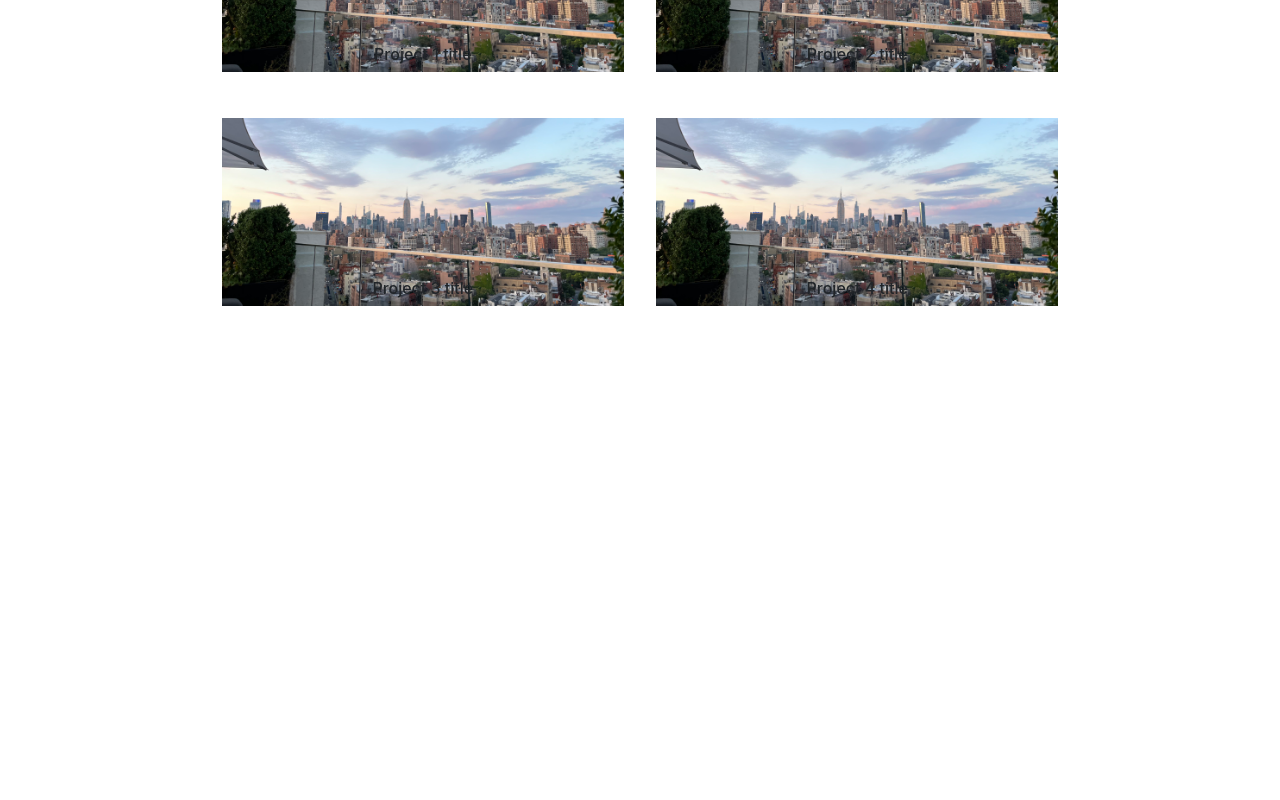
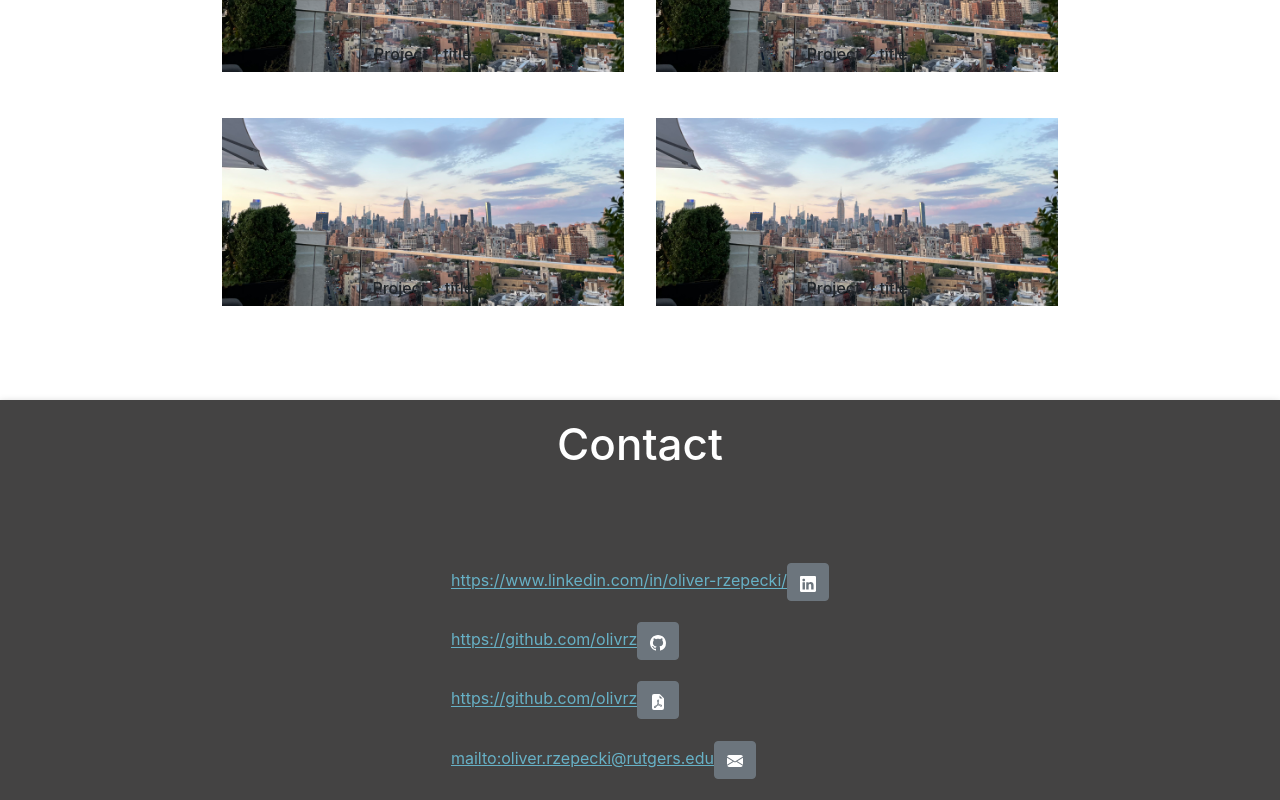
Before and after one commit to olivrz/personal_website, a React (Create React App) app: page / in a window 1280 px wide. Shown: the part 1535-2335 px from the top of the page. Before the commit the page ends 1887 px from the top, so only its background shows below. Built offline with nearby package versions, Linux system fonts and the light colour scheme.

Commit message:
Add social media links

```diff
--- a/package.json
+++ b/package.json
@@ -6,6 +6,7 @@
     "@testing-library/jest-dom": "^5.16.5",
     "@testing-library/react": "^13.4.0",
     "@testing-library/user-event": "^13.5.0",
+    "bootstrap-icons": "^1.9.1",
     "eslint": "8.22.0",
     "react": "^18.2.0",
     "react-dom": "^18.2.0",
--- a/src/app/App.css
+++ b/src/app/App.css
@@ -77,7 +77,7 @@ body {
 .section-title {
   display: inline;
   text-align: center;
-  width: 100%
+  width: 100%;
 }
 
 .App-link {
@@ -89,13 +89,13 @@ body {
 }
 
 .flex-container {
-  height: 400px;
-  width: 95%;
   display: flex;
-  background-color: rgba(124, 234, 255, 0.67);
+  flex-wrap: wrap;
+  justify-content: center;
+  background-color: rgb(68, 67, 67);
   margin: auto;
   box-shadow: rgba(0, 0, 0, 0.3) 0px 3px 8px;
-  border-radius: 3vh;
+  height: 50vmin;
 }
 
 .item {
@@ -180,7 +180,16 @@ h3.experience-title {
 
 }
 
+.contact-title {
+  color: white;
+  text-emphasis: none;
+}
+
 .media-component {
+  display: grid;
+}
+
+.link-box {
   display: grid;
 }
 
--- a/src/app/App.js
+++ b/src/app/App.js
@@ -9,6 +9,7 @@ import Header from '../components/Header';
 import NavBar from '../components/NavBar';
 import About from '../components/About';
 import WebSection from '../components/WebSection';
+import Footer from '../components/Footer';
 
 function App() {
   return (
@@ -26,6 +27,7 @@ function App() {
       </Router>
           <About />
           <WebSection />
+          <Footer />
       </div>
   );
 }
--- a/src/components/Footer.js
+++ b/src/components/Footer.js
@@ -1,11 +1,86 @@
 import React from 'react';
+import SocialMedia from '../components/SocialMedia'
+
+const getMediaIcon = (media) => {
+    switch(media) {
+        case 'pdf': {
+            return (
+                <button type="button" className="btn btn-secondary">
+                    <svg xmlns="http://www.w3.org/2000/svg" width="16" height="16" fill="currentColor"
+                         className="bi bi-file-earmark-pdf-fill" viewBox="0 0 16 16">
+                        <path
+                            d="M5.523 12.424c.14-.082.293-.162.459-.238a7.878 7.878 0 0 1-.45.606c-.28.337-.498.516-.635.572a.266.266 0 0 1-.035.012.282.282 0 0 1-.026-.044c-.056-.11-.054-.216.04-.36.106-.165.319-.354.647-.548zm2.455-1.647c-.119.025-.237.05-.356.078a21.148 21.148 0 0 0 .5-1.05 12.045 12.045 0 0 0 .51.858c-.217.032-.436.07-.654.114zm2.525.939a3.881 3.881 0 0 1-.435-.41c.228.005.434.022.612.054.317.057.466.147.518.209a.095.095 0 0 1 .026.064.436.436 0 0 1-.06.2.307.307 0 0 1-.094.124.107.107 0 0 1-.069.015c-.09-.003-.258-.066-.498-.256zM8.278 6.97c-.04.244-.108.524-.2.829a4.86 4.86 0 0 1-.089-.346c-.076-.353-.087-.63-.046-.822.038-.177.11-.248.196-.283a.517.517 0 0 1 .145-.04c.013.03.028.092.032.198.005.122-.007.277-.038.465z"></path>
+                        <path fillRule="evenodd"
+                              d="M4 0h5.293A1 1 0 0 1 10 .293L13.707 4a1 1 0 0 1 .293.707V14a2 2 0 0 1-2 2H4a2 2 0 0 1-2-2V2a2 2 0 0 1 2-2zm5.5 1.5v2a1 1 0 0 0 1 1h2l-3-3zM4.165 13.668c.09.18.23.343.438.419.207.075.412.04.58-.03.318-.13.635-.436.926-.786.333-.401.683-.927 1.021-1.51a11.651 11.651 0 0 1 1.997-.406c.3.383.61.713.91.95.28.22.603.403.934.417a.856.856 0 0 0 .51-.138c.155-.101.27-.247.354-.416.09-.181.145-.37.138-.563a.844.844 0 0 0-.2-.518c-.226-.27-.596-.4-.96-.465a5.76 5.76 0 0 0-1.335-.05 10.954 10.954 0 0 1-.98-1.686c.25-.66.437-1.284.52-1.794.036-.218.055-.426.048-.614a1.238 1.238 0 0 0-.127-.538.7.7 0 0 0-.477-.365c-.202-.043-.41 0-.601.077-.377.15-.576.47-.651.823-.073.34-.04.736.046 1.136.088.406.238.848.43 1.295a19.697 19.697 0 0 1-1.062 2.227 7.662 7.662 0 0 0-1.482.645c-.37.22-.699.48-.897.787-.21.326-.275.714-.08 1.103z"></path>
+                    </svg>
+                </button>
+            )
+        }
+        case 'gitHub': {
+            return (
+                <button type="button" className="btn btn-secondary">
+                    <svg xmlns="http://www.w3.org/2000/svg" width="16" height="16" fill="currentColor"
+                         className="bi bi-github" viewBox="0 0 16 16">
+                        <path
+                            d="M8 0C3.58 0 0 3.58 0 8c0 3.54 2.29 6.53 5.47 7.59.4.07.55-.17.55-.38 0-.19-.01-.82-.01-1.49-2.01.37-2.53-.49-2.69-.94-.09-.23-.48-.94-.82-1.13-.28-.15-.68-.52-.01-.53.63-.01 1.08.58 1.23.82.72 1.21 1.87.87 2.33.66.07-.52.28-.87.51-1.07-1.78-.2-3.64-.89-3.64-3.95 0-.87.31-1.59.82-2.15-.08-.2-.36-1.02.08-2.12 0 0 .67-.21 2.2.82.64-.18 1.32-.27 2-.27.68 0 1.36.09 2 .27 1.53-1.04 2.2-.82 2.2-.82.44 1.1.16 1.92.08 2.12.51.56.82 1.27.82 2.15 0 3.07-1.87 3.75-3.65 3.95.29.25.54.73.54 1.48 0 1.07-.01 1.93-.01 2.2 0 .21.15.46.55.38A8.012 8.012 0 0 0 16 8c0-4.42-3.58-8-8-8z"></path>
+                    </svg>
+                </button>
+            )
+        }
+        case 'linkedIn': {
+            return (
+                <button type="button" className="btn btn-secondary">
+                    <svg xmlns="http://www.w3.org/2000/svg" width="16" height="16" fill="currentColor"
+                         className="bi bi-linkedin" viewBox="0 0 16 16">
+                        <path
+                            d="M0 1.146C0 .513.526 0 1.175 0h13.65C15.474 0 16 .513 16 1.146v13.708c0 .633-.526 1.146-1.175 1.146H1.175C.526 16 0 15.487 0 14.854V1.146zm4.943 12.248V6.169H2.542v7.225h2.401zm-1.2-8.212c.837 0 1.358-.554 1.358-1.248-.015-.709-.52-1.248-1.342-1.248-.822 0-1.359.54-1.359 1.248 0 .694.521 1.248 1.327 1.248h.016zm4.908 8.212V9.359c0-.216.016-.432.08-.586.173-.431.568-.878 1.232-.878.869 0 1.216.662 1.216 1.634v3.865h2.401V9.25c0-2.22-1.184-3.252-2.764-3.252-1.274 0-1.845.7-2.165 1.193v.025h-.016a5.54 5.54 0 0 1 .016-.025V6.169h-2.4c.03.678 0 7.225 0 7.225h2.4z"></path>
+                    </svg>
+                </button>
+            )
+        }
+        case 'email': {
+            return (
+                <button type="button" className="btn btn-secondary">
+                    <svg xmlns="http://www.w3.org/2000/svg" width="16" height="16" fill="currentColor"
+                         className="bi bi-envelope-fill" viewBox="0 0 16 16">
+                        <path
+                            d="M.05 3.555A2 2 0 0 1 2 2h12a2 2 0 0 1 1.95 1.555L8 8.414.05 3.555ZM0 4.697v7.104l5.803-3.558L0 4.697ZM6.761 8.83l-6.57 4.027A2 2 0 0 0 2 14h12a2 2 0 0 0 1.808-1.144l-6.57-4.027L8 9.586l-1.239-.757Zm3.436-.586L16 11.801V4.697l-5.803 3.546Z"></path>
+                    </svg>
+                </button>
+            )
+        }
+    }
+}
+
+const mediaDetails = {
+    linkedIn: {
+        link: 'https://www.linkedin.com/in/oliver-rzepecki/',
+        icon: getMediaIcon('linkedIn')
+    },
+    gitHub: {
+        link: 'https://github.com/olivrz',
+        icon: getMediaIcon('gitHub')
+    },
+    resume: {
+        link: 'https://github.com/olivrz',
+        icon: getMediaIcon('pdf')
+    },
+    email: {
+        link: 'mailto:oliver.rzepecki@rutgers.edu',
+        icon: getMediaIcon('email')
+    }
+}
+
 
 export default function Footer() {
     return (
         <div className="footer flex-container background-gray">
-            <h2 className="section-title">Contact</h2>
-            <div className="row">
-
+            <h2 className="section-title contact-title">Contact</h2>
+            <div className="row link-box">
+                <SocialMedia mediaInfo={mediaDetails.linkedIn}/>
+                <SocialMedia mediaInfo={mediaDetails.gitHub}/>
+                <SocialMedia mediaInfo={mediaDetails.resume}/>
+                <SocialMedia mediaInfo={mediaDetails.email}/>
             </div>
         </div>
     )
--- a/src/components/Projects.js
+++ b/src/components/Projects.js
@@ -5,30 +5,35 @@ import pic1 from '../images/nyc_skyline.jpg';
 export default function Projects() {
     return (
         <div className="row picture-grid">
+
             <div className="pictureBox">
                 <div className="projects picture-holder">
                     <img src={pic1} className="picture"/>
                 </div>
                 <h6 className="project-title">Project 1 title</h6>
             </div>
+
             <div className="pictureBox">
                 <div className="projects picture-holder">
                     <img src={pic1} className="picture"/>
                 </div>
                 <h6 className="project-title">Project 2 title</h6>
             </div>
+
             <div className="pictureBox">
                 <div className="projects picture-holder">
                     <img src={pic1} className="picture"/>
                 </div>
                 <h6 className="project-title">Project 3 title</h6>
             </div>
+
             <div className="pictureBox">
                 <div className="projects picture-holder">
                     <img src={pic1} className="picture"/>
                 </div>
                 <h6 className="project-title">Project 4 title</h6>
             </div>
+
         </div>
     )
 }
--- a/src/components/SocialMedia.js
+++ b/src/components/SocialMedia.js
@@ -1,9 +1,17 @@
 import React from 'react';
+import {Link} from 'react-router-dom';
 
-export default function SocialMedia() {
+
+export default function SocialMedia(props) {
+
     return (
         <div className="media-component">
-            <
+
+            <a href={props.mediaInfo.link}>
+                <span>{props.mediaInfo.link}</span>
+                {props.mediaInfo.icon}
+            </a>
+
         </div>
     )
 }
--- a/src/index.js
+++ b/src/index.js
@@ -3,6 +3,7 @@ import ReactDOM from 'react-dom/client';
 import './index.css';
 import App from './app/App';
 import reportWebVitals from './reportWebVitals';
+import 'bootstrap-icons/font/bootstrap-icons.css';
 
 const root = ReactDOM.createRoot(document.getElementById('root'));
 root.render(
```
Also changed, not shown: 1 other file (tests, documents, lock files or other folders).
